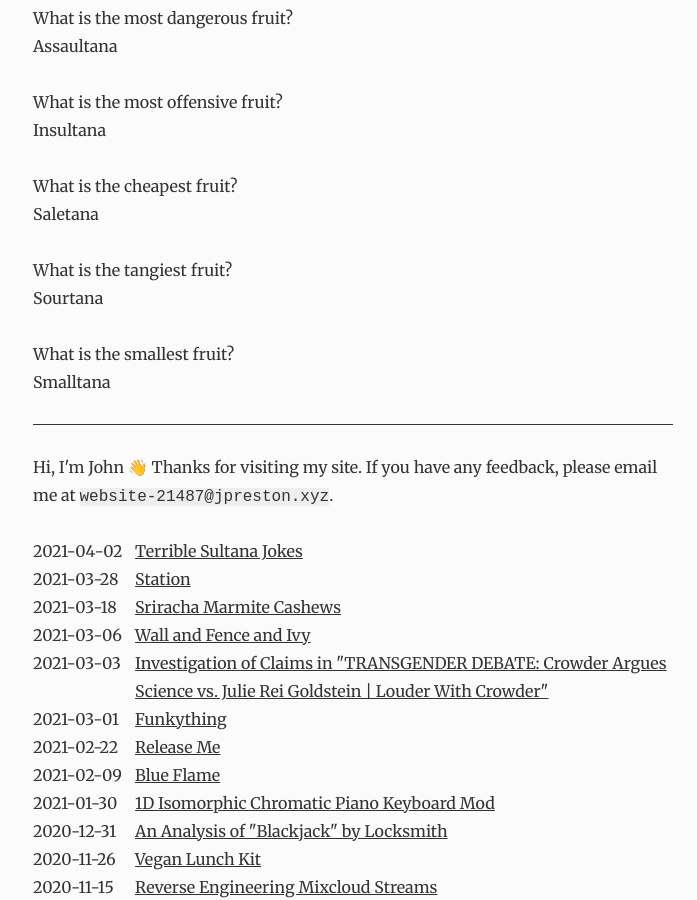
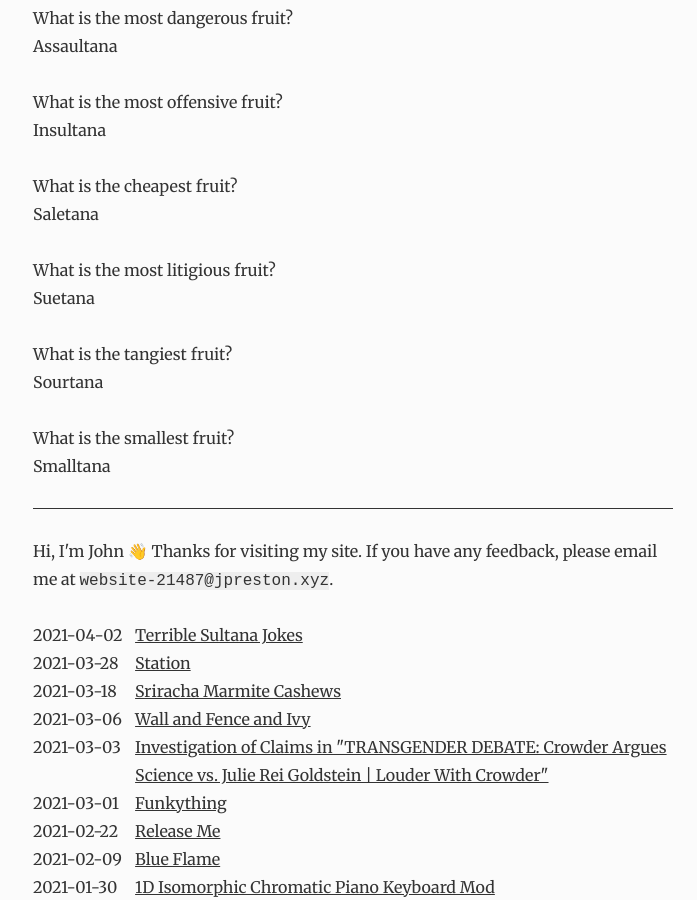
Before and after one commit to wcerfgba/jpreston.xyz, a Jekyll site: the page built from _posts/2021-04-02-terrible-sultana-jokes.markdown, in a window 1280 px wide and 900 px high, scrolled down 852 px. Shown: the whole window, without its empty margins (287-984 px from the left). Built offline with Jekyll 4.4.1, drawn with Linux system fonts in a browser that asks for light colours.

Commit message:
Add another joke

```diff
--- a/_posts/2021-04-02-terrible-sultana-jokes.markdown
+++ b/_posts/2021-04-02-terrible-sultana-jokes.markdown
@@ -33,6 +33,9 @@ Insultana
 What is the cheapest fruit? \
 Saletana
 
+What is the most litigious fruit? \
+Suetana
+
 What is the tangiest fruit? \
 Sourtana
 
```
